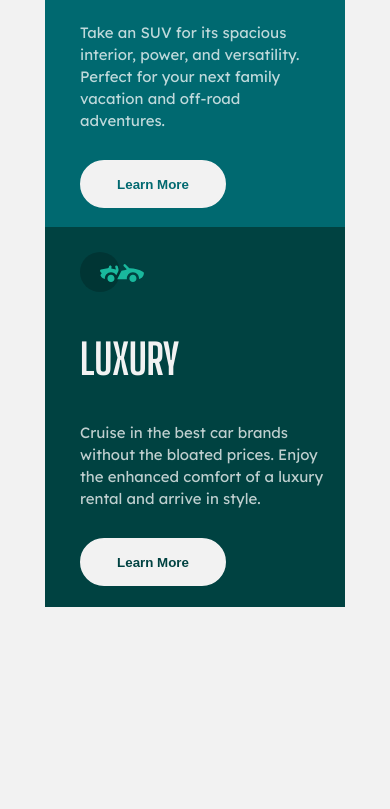
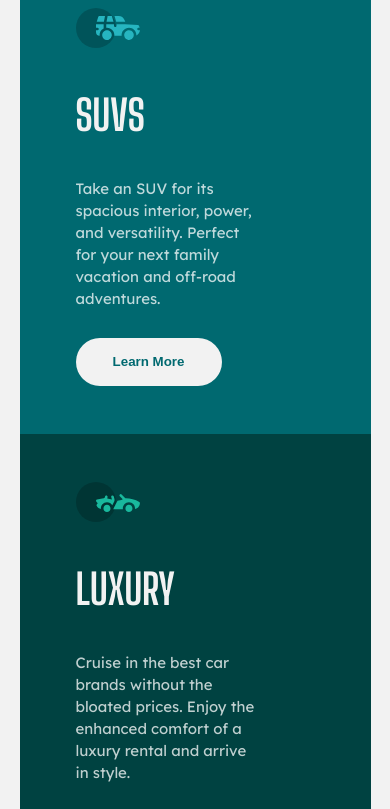
Before and after one commit to LucasMCFidelis/3-column-preview-card-component-solution, a plain HTML site: page index.html in a window 390 px wide. Shown: the part 641-1450 px from the top of the page. Before the commit the page ends 1336 px from the top, so only its background shows below. Drawn offline with Linux system fonts and the light colour scheme.

Commit message:
Refatoração da media query, melhorando a responsividade

```diff
--- a/style.css
+++ b/style.css
@@ -1,21 +1,21 @@
 @import url('https://fonts.googleapis.com/css2?family=Big+Shoulders+Display:wght@700&family=Lexend+Deca&display=swap');
 
-:root{
+:root {
     --Bright-orange: hsl(31, 77%, 52%);
     --Dark-cyan: hsl(184, 100%, 22%);
     --Very-dark-cyan: hsl(179, 100%, 13%);
-    --Transparent-white: hsla(0, 0%, 100%, 0.75);   /*(paragraphs)*/
+    --Transparent-white: hsla(0, 0%, 100%, 0.75); /*(paragraphs)*/
     --Very-light-gray: hsl(0, 0%, 95%); /*(background, headings, buttons)*/
 }
 
-*{
+* {
     margin: 0;
     padding: 0;
     text-decoration: none;
     box-sizing: border-box;
 }
 
-body{
+body {
     height: 100vh;
     font-size: 15px;
     background-color: var(--Very-light-gray);
@@ -28,7 +28,7 @@ body{
     align-items: center;
 }
 
-.container{
+.container {
     height: 502px;
     width: 920px;
     display: grid;
@@ -36,24 +36,11 @@ body{
     margin: 0 auto;
 }
 
-#number-1 {
-    background-color: var(--Bright-orange);
-}
-
-#number-2 {
-    background-color: var(--Dark-cyan);
-}
-
-#number-3 {
-    background-color: var(--Very-dark-cyan);
-}
-
-.card{
+.card {
     height: 502px;
     padding: 48px 50px 48px 45px;
-}
 
-.card .title{
+    & .title {
         font-family: 'Big Shoulders Display';
         font-weight: 700;
         font-size: 42px;
@@ -62,74 +49,84 @@ body{
         margin-top: 38px;
     }
 
-.card .paragraph{
+    & .paragraph {
         color: var(--Transparent-white);
         line-height: 22px;
         margin-top: 38px;
         margin-bottom: 85px;
     }
 
-
-.card .botao_learn_more{
+    & .botao_learn_more {
         width: 146px;
         height: 48px;
         background-color: var(--Very-light-gray);
         border-radius: 24px;
-    border: 2px solid var(--Very-light-gray);
+        border: none;
         text-transform: capitalize;
         font-weight: 700;
         cursor: pointer;
         transition: 1s;
     }
+}
 
-#number-1 .botao_learn_more:not(:hover){
+#number-1 {
+    background-color: var(--Bright-orange);
+
+    & .botao_learn_more:not(:hover) {
         color: var(--Bright-orange);
     }
+}
 
-#number-2 .botao_learn_more:not(:hover){
+#number-2 {
+    background-color: var(--Dark-cyan);
+
+    & .botao_learn_more:not(:hover) {
         color: var(--Dark-cyan);
     }
+}
 
-#number-3 .botao_learn_more:not(:hover){
+#number-3 {
+    background-color: var(--Very-dark-cyan);
+
+    & .botao_learn_more:not(:hover) {
         color: var(--Very-dark-cyan);
     }
+}
 
-.card .botao_learn_more:hover{
+.card .botao_learn_more:hover {
     color: white;
     background-color: rgba(240, 248, 255, 0);
+    border: 2px solid var(--Very-light-gray);
 }
 
-@media only screen and (max-width: 760px){
-    body{
+@media only screen and (max-width: 760px) {
+    body {
         width: 100vw;
         height: auto;
-        padding: 0px;
+        padding: 0;
+        display: flex;
         justify-content: center;
     }
 
-    .container{
-        width: auto;
-        margin: 88px 24px;
+    .container {
+        width: 100%;
+        margin: 15vh 5vw;
         height: auto;
         display: grid;
         justify-items: center;
         align-items: center;
-        grid-template-columns: repeat(1, 300px);
-        grid-template-rows: 380px 400px 380px;
-        gap: 0px;
+        grid-template-columns: 1fr;
+        grid-template-rows: repeat(auto-fit, minmax(200px, 1fr));
     }
 
-    .container .card{
+    .container .card {
         width: 100%;
-        height: 380px;
-        padding: 25px 20px 0px 35px;
+        height: auto;
+        padding: 3rem 2rem 3rem 3.5rem;
     }
 
-    .container .card#number-2{
-        height: 400px;
-    }
-
-    .container .card .paragraph{
-        margin-bottom: 28px;
+    .container .card .paragraph {
+        margin-bottom: 1.75rem;
+        width: clamp(60%, 70%, 80%);
     }
 }
```
Also changed, not shown: index.html (+12 -5 lines). Lines whose indentation alone changed are shown as unchanged.
